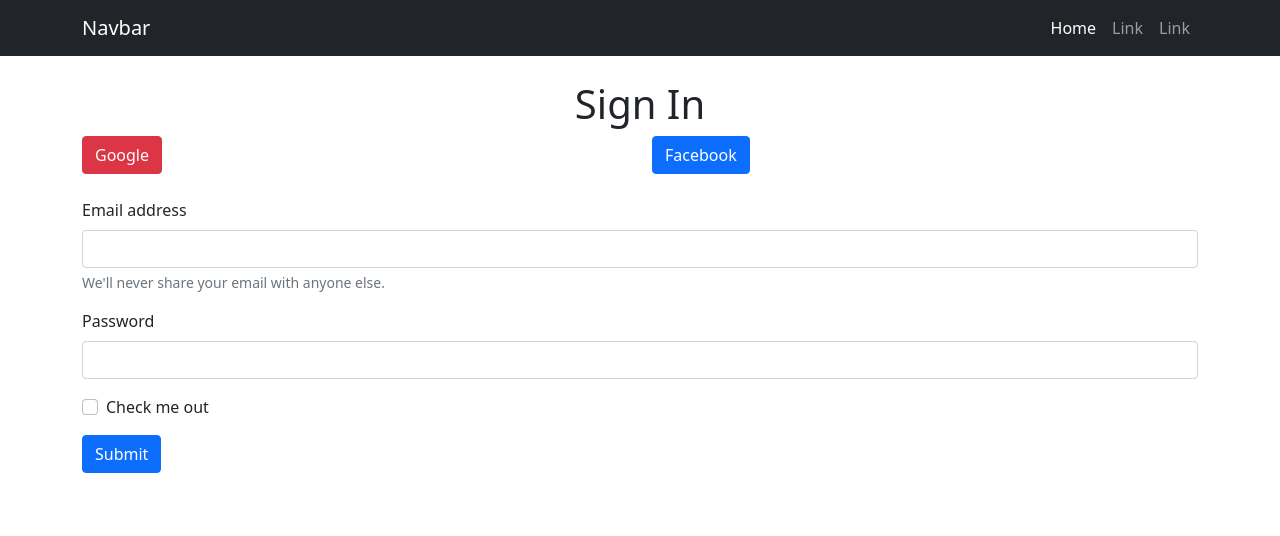
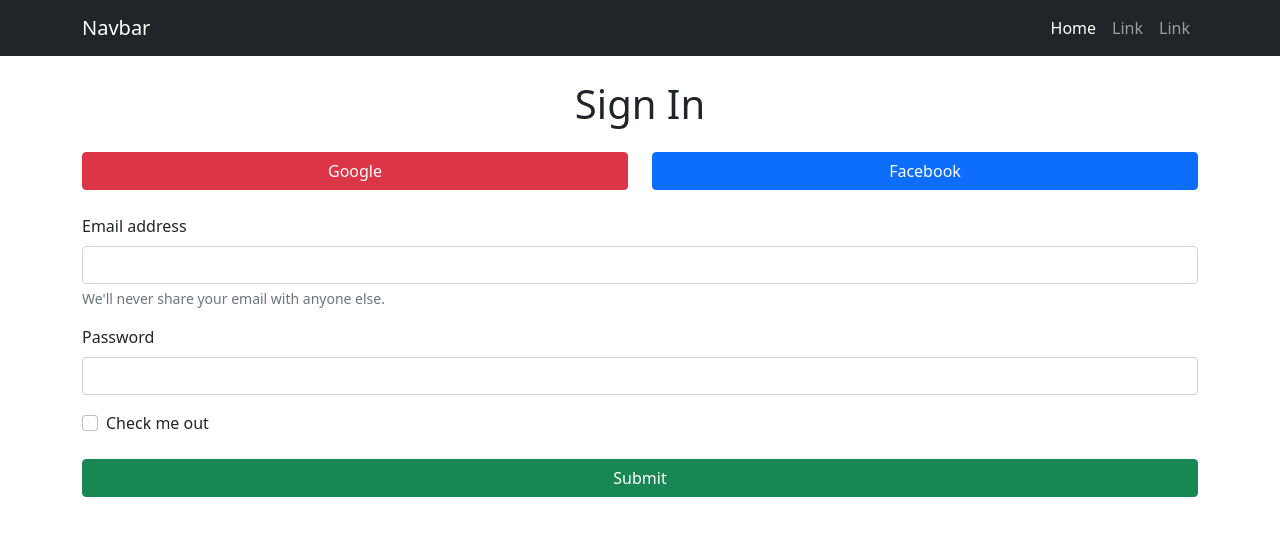
Before and after one commit to juanmatiasg/TpVisualizacion, a plain HTML site: page index.html in a window 1280 px wide. Drawn offline with nearby package versions, Linux system fonts and the light colour scheme.

Commit message:
Fomulario_1

```diff
--- a/index.html
+++ b/index.html
@@ -38,16 +38,19 @@
         </div>
     </nav>
 
+    <form>
         <div class="container">
-            <form>
-                <h1 class="d-flex justify-content-center mt-4">Sign In</h1>
+
+            <h1 class="d-flex justify-content-center mt-4 mb-4">Sign In</h1>
+
             <div class="row">
+
                 <div class="col">
-                            <button type="button" class="btn btn-danger">Google</button>
+                    <button type="button" class="btn btn-danger w-100">Google</button>
                 </div>
 
                 <div class="col">
-                            <button type="button" class="btn btn-primary">Facebook</button>
+                    <button type="button" class="btn btn-primary w-100">Facebook</button>
                 </div>
             </div>
 
@@ -56,18 +59,23 @@
                 <input type="email" class="form-control" id="exampleInputEmail1" aria-describedby="emailHelp">
                 <div id="emailHelp" class="form-text">We'll never share your email with anyone else.</div>
             </div>
+
             <div class="mb-3">
                 <label for="exampleInputPassword1" class="form-label">Password</label>
                 <input type="password" class="form-control" id="exampleInputPassword1">
             </div>
+
             <div class="mb-3 form-check">
                 <input type="checkbox" class="form-check-input" id="exampleCheck1">
                 <label class="form-check-label" for="exampleCheck1">Check me out</label>
             </div>
-                <button type="submit" class="btn btn-primary">Submit</button>
+
+            <div class="mt-4">
+                <button type="button" class="btn btn-success w-100">Submit</button>
+            </div>
+        </div>
     </form>
 
-    </div>
 
 
 
```
Lines whose indentation alone changed are shown as unchanged.
